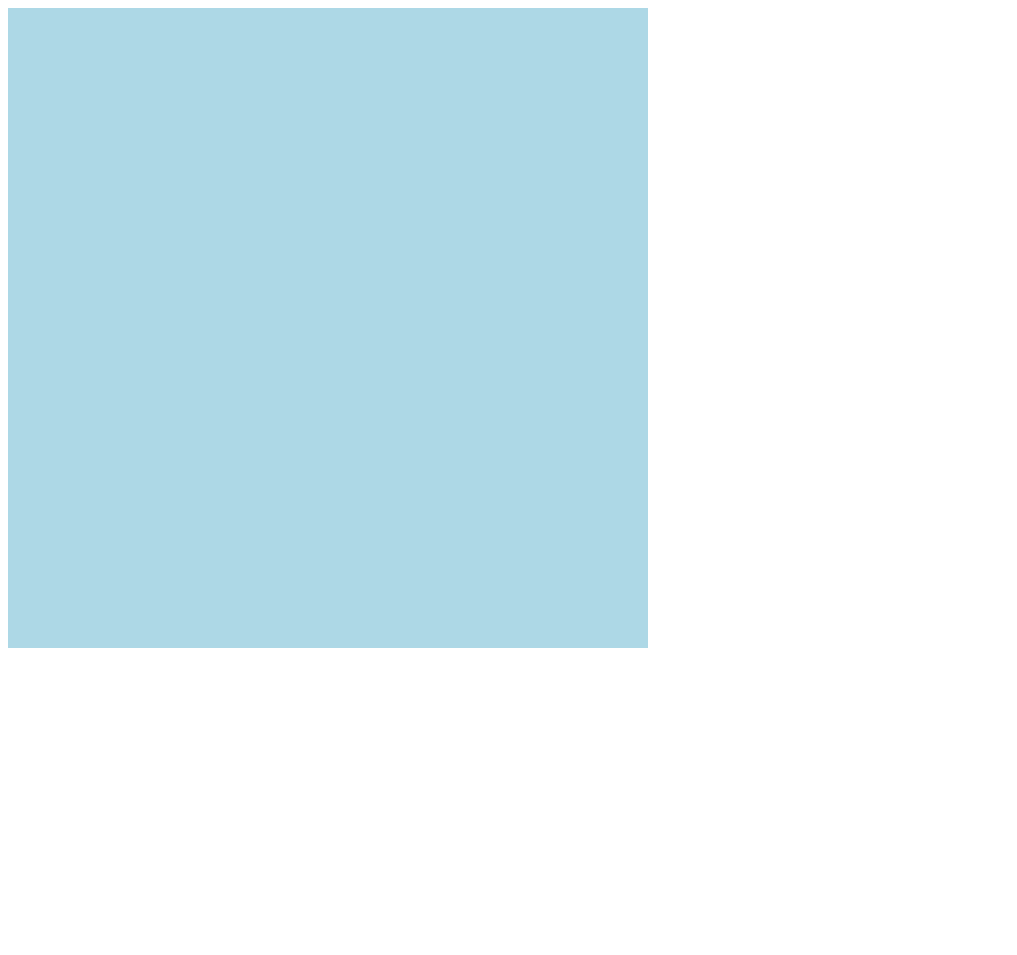
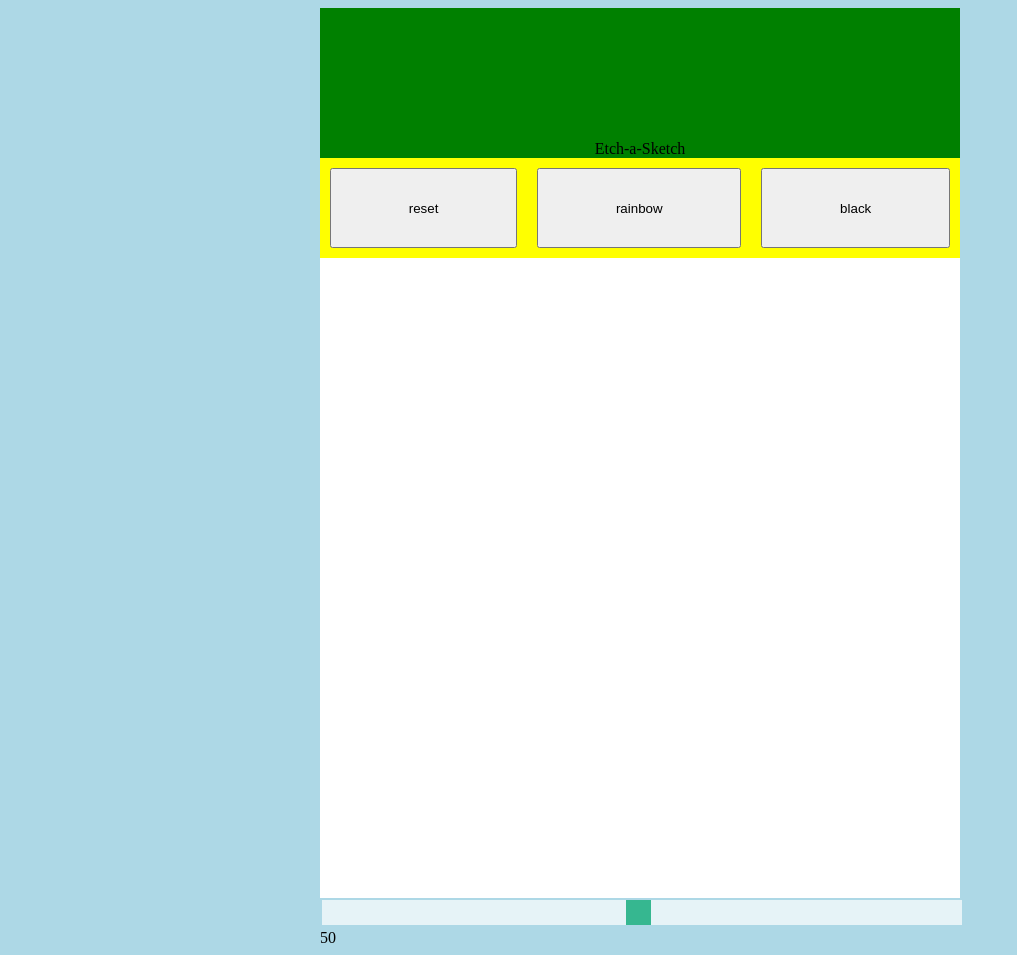
Before and after one commit to emilycurran/etch-a-sketch, a plain HTML site: page index.html in a window 1280 px wide. Shown: the whole page, without its empty margins (0-1017 px from the left). Before the commit the page ends 800 px from the top, so only its background shows below. Drawn offline with Linux system fonts and the light colour scheme.

Commit message:
mostly finished, just needs some refactoring and css changes

```diff
--- a/index.html
+++ b/index.html
@@ -7,9 +7,21 @@
   </head>
 
   <body>
+    <div id="header">
+      <div id="title">Etch-a-Sketch</div>
+    </div>
+    <div id="menu">
+      <button  id="reset-button" class="button">reset</button>
+      <button  id="rainbow-button" class="button">rainbow</button>
+      <button  id="black-button" class="button">black</button>
+
+    </div>
     <div id="container">
     </div>
-
+    <div class="slidecontainer">
+      <input type="range" min="1" max="100" value="50" class="slider" id="myRange">
+      <div id="demo"></div>
+    </div>
     <script src="script.js"></script>
   </body>
 </html>
--- a/script.js
+++ b/script.js
@@ -1,19 +1,51 @@
-var mode = "black";
+var colourMode = "black";
 var gridSize = 17;
-var myGrid = createGrid(gridSize);
+
+const resetButton = document.getElementById('reset-button');
+const rainbowButton = document.getElementById('rainbow-button');
+const blackButton = document.getElementById('black-button');
+const slider = document.getElementById("myRange");
+const output = document.getElementById("demo");
+
+output.innerHTML = slider.value;
+
+
+resetButton.addEventListener('click', resetGrid);
+rainbowButton.addEventListener('click', changeColourModeToRainbow);
+blackButton.addEventListener('click', changeColourModeToBlack)
+
+newGrid = createGrid(gridSize);
+myGrid = newGrid;
 myGrid.setAttribute('id', 'grid');
-var thisContainer = document.getElementById('container');
-thisContainer.appendChild(myGrid);
-
-var squares = Array.from(document.querySelectorAll('.square'));
-squares.forEach(square => square.addEventListener('mouseenter', changeSquareColour));
+document.getElementById('container').appendChild(myGrid);
+console.log("here");
+console.log(myGrid);
+console.log("here2");
+var test = document.getElementById('grid');
+console.log(test);
+addGridToHTML(newGrid, gridSize);
 
 function changeSquareColour(){
-    this.style.backgroundColor = 'black';
+    console.log("insider changeSquareColour");
+    console.log(myGrid);
+    if(colourMode == "black"){
+        this.style.backgroundColor = 'black';
+    }else if(colourMode == "rainbow"){
+        this.style.backgroundColor = chooseRandomColour();
+    }
+}
+
+function chooseRandomColour(){
+    var r = Math.floor(Math.random()*257);
+    var g = Math.floor(Math.random()*257);
+    var b = Math.floor(Math.random()*257);
+    return "rgb("+r+", "+g+", "+b+")";
 }
 
 function createGrid(gridSize){
     //create a grid of divs with gridSize x gridSize number of elements
+    //note that only creates the div, doesn't add it to page
+    console.log(gridSize);
     var grid = document.createElement('div');
     for(let i=0; i<gridSize; i++){
         var row = document.createElement('div');
@@ -21,10 +53,62 @@ function createGrid(gridSize){
         for(var j=0; j<gridSize; j++){
             var square = document.createElement("div");
             square.className = "square";
-            console.log(typeof(square));
             row.appendChild(square);
         }
         grid.appendChild(row);
     }
+    grid.setAttribute('class', gridSize);
     return grid;
 }
+
+function resetGrid(){
+    var squares = Array.from(document.querySelectorAll('.square'));
+    squares.forEach(square => square.style.backgroundColor = 'white');
+}
+
+function changeColourModeToRainbow(){
+    colourMode = "rainbow";
+}
+
+function changeColourModeToBlack(){
+    colourMode = "black";
+}
+
+slider.oninput = function() {
+    output.innerHTML = this.value;
+    gridSize = this.value;
+    newGrid = createGrid(gridSize);
+    addGridToHTML(newGrid, gridSize);
+  }
+
+function addGridToHTML(newGrid, gridSize){
+    console.log("start of addGridToHTML");
+    console.log(newGrid);
+
+    //remove the old grid from the html page
+    var oldGrid = document.getElementById('grid');
+    oldGrid.remove();
+
+
+
+    //finish initialising newGrid
+    newGrid.setAttribute('id', 'grid');
+    myGrid = newGrid;
+    console.log(myGrid);
+
+
+    //insert the newly created grid in its place
+    var container = document.getElementById('container');
+    container.appendChild(newGrid);
+    initialiseSquares();
+}
+
+function initialiseSquares(){
+    var squares = Array.from(document.querySelectorAll('.square'));
+    squares.forEach(square => square.addEventListener('mouseenter', changeSquareColour));
+
+}
+
+function start(){
+    createGrid()
+}
--- a/style.css
+++ b/style.css
@@ -1,3 +1,15 @@
+html {
+    display: flex;
+    justify-content: center;
+}
+body {
+    display: flex;
+    flex-wrap: wrap;
+    justify-content: space-around;
+    background-color: lightblue;
+    width: 640px;
+}
+
 #container {
     display: flex;
     flex-direction: column;
@@ -13,9 +25,18 @@
     width: 100%;
 }
 
+#header {
+    display: flex;
+    justify-content: center;
+    width: 100%;
+    min-height: 150px;
+    background-color: green;
+    align-items: flex-end;
+}
+
 .square {
     display: block;
-    background-color: lightblue;
+    background-color: white;
     flex-grow: 1;
 }
 
@@ -25,3 +46,65 @@
     width: 100%;
     flex: 1;
 }
+
+#menu {
+    display: flex;
+    align-items: stretch;
+    width: 100%;
+    height: 100px;
+    background-color: yellow;
+}
+
+.button {
+    flex-grow: 1;
+    margin: 10px;
+}
+
+
+
+
+
+
+
+
+
+
+
+.slidecontainer {
+    width: 100%; /* Width of the outside container */
+  }
+
+  /* The slider itself */
+  .slider {
+    -webkit-appearance: none;  /* Override default CSS styles */
+    appearance: none;
+    width: 100%; /* Full-width */
+    height: 25px; /* Specified height */
+    background: white; /* Grey background */
+    outline: none; /* Remove outline */
+    opacity: 0.7; /* Set transparency (for mouse-over effects on hover) */
+    -webkit-transition: .2s; /* 0.2 seconds transition on hover */
+    transition: opacity .2s;
+  }
+
+  /* Mouse-over effects */
+  .slider:hover {
+    opacity: 1; /* Fully shown on mouse-over */
+  }
+
+  /* The slider handle (use -webkit- (Chrome, Opera, Safari, Edge) and -moz- (Firefox) to override default look) */
+  .slider::-webkit-slider-thumb {
+    -webkit-appearance: none; /* Override default look */
+    appearance: none;
+    width: 25px; /* Set a specific slider handle width */
+    height: 25px; /* Slider handle height */
+    background: #04AA6D; /* Green background */
+    cursor: pointer; /* Cursor on hover */
+  }
+
+  .slider::-moz-range-thumb {
+    width: 25px; /* Set a specific slider handle width */
+    height: 25px; /* Slider handle height */
+    background: #04AA6D; /* Green background */
+    cursor: pointer; /* Cursor on hover */
+  }
```
